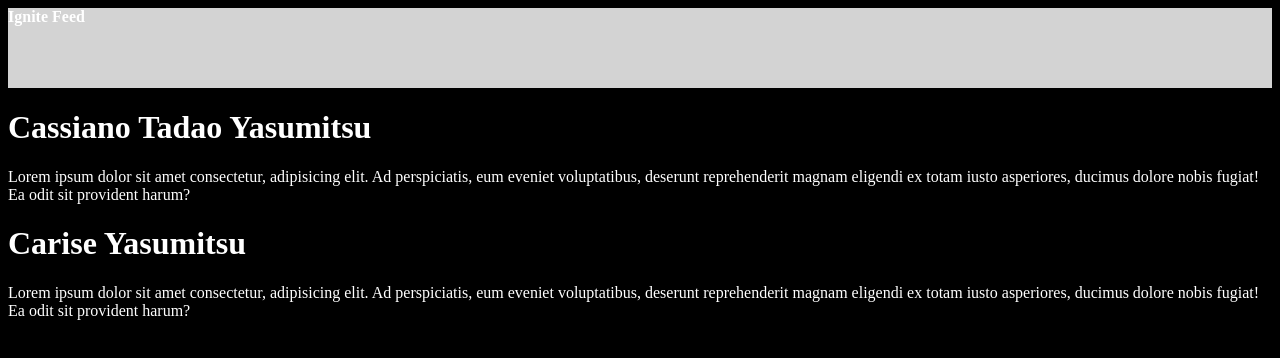
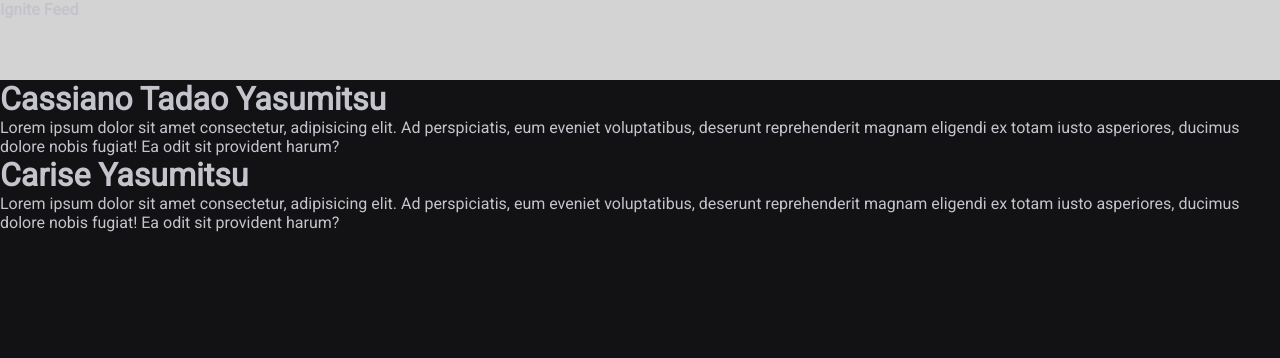
Before and after one commit to cassianotadaoyasumitsu/01-fundamentos-reactjs, a React (Vite) app: page / in a window 1280 px wide. Shown: the top 358 px of the page. Built offline with nearby package versions, Linux system fonts and the light colour scheme.

Commit message:
CSS Global

```diff
--- a/index.html
+++ b/index.html
@@ -2,9 +2,19 @@
 <html lang="en">
   <head>
     <meta charset="UTF-8" />
+
+    <link rel="preconnect" href="https://fonts.googleapis.com" />
+    <link rel="preconnect" href="https://fonts.gstatic.com" crossorigin />
+
     <link rel="icon" type="image/svg+xml" href="/vite.svg" />
     <meta name="viewport" content="width=device-width, initial-scale=1.0" />
-    <title>Vite + React</title>
+
+    <link
+      href="https://fonts.googleapis.com/css2?family=Roboto:ital,wght@0,400;1,700&display=swap"
+      rel="stylesheet"
+    />
+
+    <title>Vite App</title>
   </head>
   <body>
     <div id="root"></div>
--- a/src/App.jsx
+++ b/src/App.jsx
@@ -1,7 +1,7 @@
 import { Post } from "./Post";
 import { Header } from "./components/Header";
 
-import "./styles.css";
+import "./global.css";
 
 export function App() {
   return (
--- /dev/null
+++ b/src/global.css
@@ -0,0 +1,32 @@
+:root {
+  --white: #fff;
+  --gray-100: #e1e1e6;
+  --gray-300: #c4c4cc;
+  --gray-400: #8d8d99;
+  --gray-600: #323238;
+  --gray-700: #29292e;
+  --gray-800: #202024;
+  --gray-900: #121214;
+  --green-500: #00875f;
+}
+
+* {
+  margin: 0;
+  padding: 0;
+  box-sizing: border-box;
+}
+
+body {
+  background-color: var(--gray-900);
+  color: var(--gray-300);
+  -webkit-font-smoothing: antialiased;
+}
+
+body,
+input,
+textarea,
+button {
+  font-family: "Roboto", sans-serif;
+  font-weight: 400;
+  font-size: 1rem;
+}
--- a/src/styles.css
+++ /dev/null
@@ -1,4 +0,0 @@
-body {
-  background-color: black;
-  color: white;
-}
```
